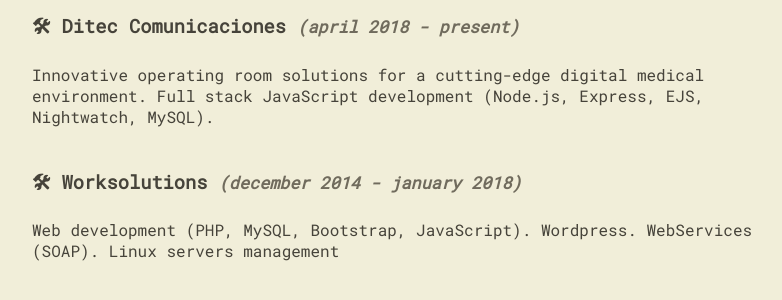
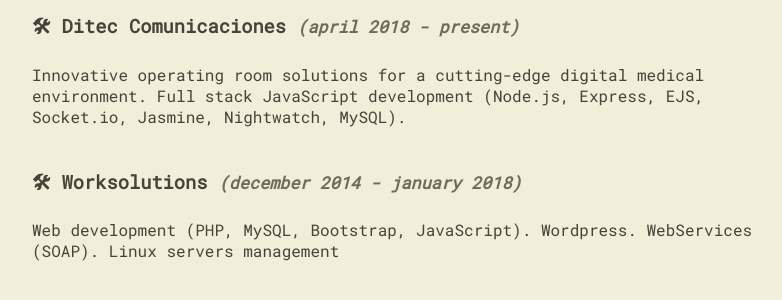
Before and after one commit to didaquis/didaquis, a Jekyll site: the page built from index.html, in a window 1280 px wide. Shown: the part 1541-1841 px from the top of the page, without its empty margins (246-1028 px from the left). Built offline with Jekyll 4.4.1, drawn with Linux system fonts in a browser that asks for light colours.

Commit message:
Revisada descripción de tecnologías

```diff
--- a/_includes/work-history.html
+++ b/_includes/work-history.html
@@ -1,7 +1,7 @@
 <h2>Work History</h2>
 <article>
 	<h3>🛠 Ditec Comunicaciones <span>(april 2018 - present)</span></h3>
-	<p>Innovative operating room solutions for a cutting-edge digital medical environment. Full stack JavaScript development (Node.js, Express, EJS, Nightwatch, MySQL).</p>
+	<p>Innovative operating room solutions for a cutting-edge digital medical environment. Full stack JavaScript development (Node.js, Express, EJS, Socket.io, Jasmine, Nightwatch, MySQL).</p>
 </article>
 <article>
 	<h3>🛠 Worksolutions <span>(december 2014 - january 2018)</span></h3>
```
